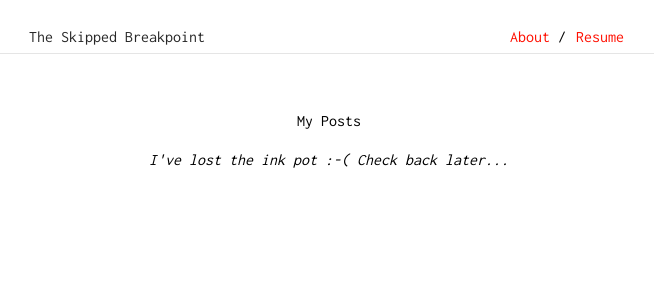
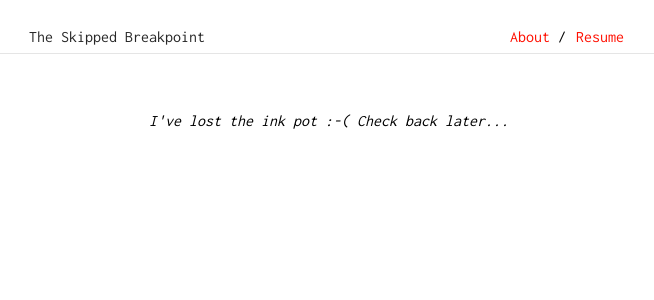
Before and after one commit to rhl-bthr/rhl-bthr.github.io, a Jekyll site: the page built from index.html, in a window 1280 px wide. Shown: the top 300 px of the page, without its empty margins (311-965 px from the left). Built offline with Jekyll 4.4.1, drawn with Linux system fonts in a browser that asks for light colours.

Commit message:
Update index.html

```diff
--- a/index.html
+++ b/index.html
@@ -3,7 +3,6 @@ layout: default
 homepage: true
 ---
 <br>
-<div class="small-title">My Posts</div>
 {% for post in site.posts %}
     <div class="post-date"><b>{{ post.date | date: "%d-%m-%Y" }}</b></div>
     <a href="{{site.baseurl}}{{ post.url }}" class="post-title">
```
